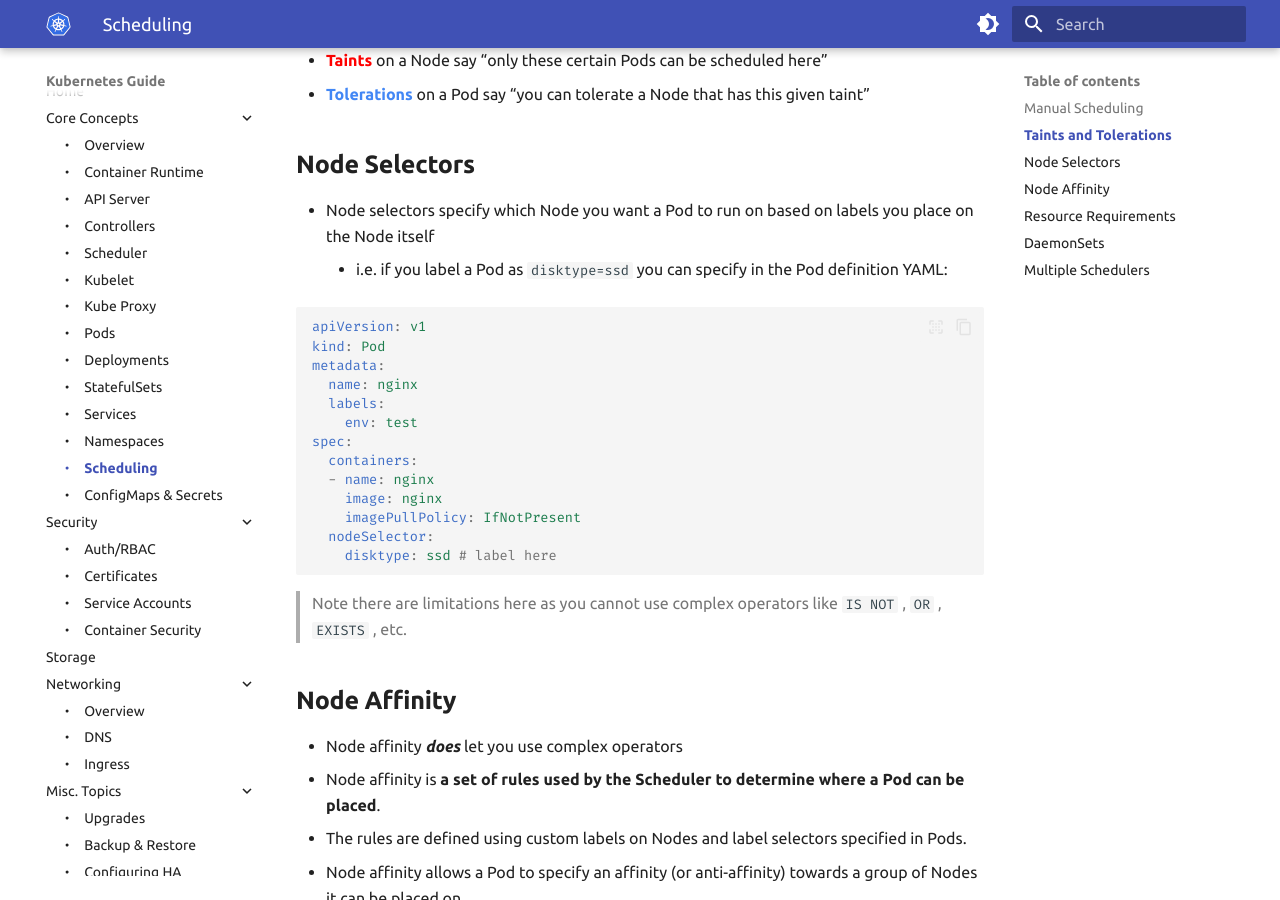
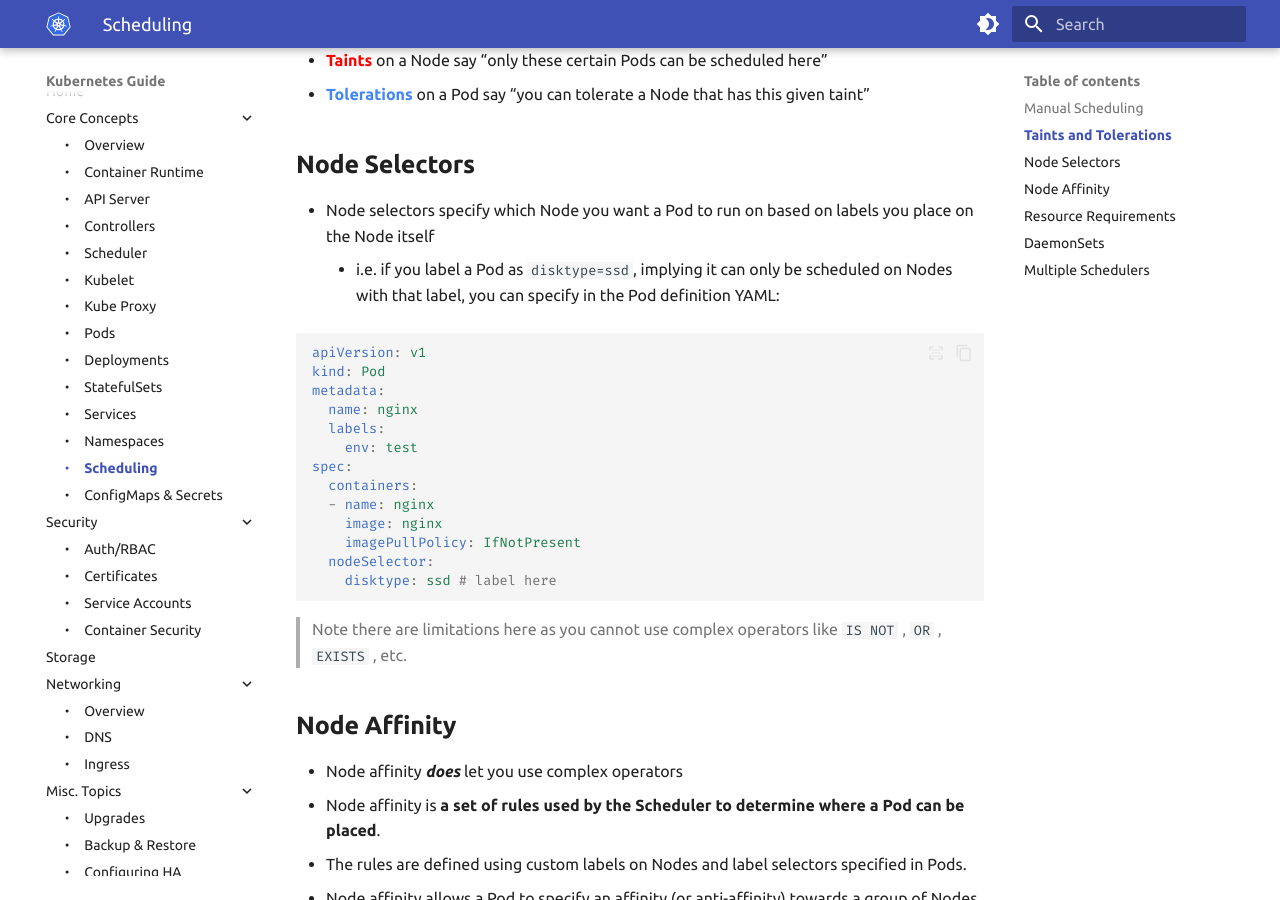
Before and after one commit to Braundo/kubernetes-guide, an MkDocs documentation site: the page built from docs/core-concepts/scheduling.md, in a window 1280 px wide and 900 px high, scrolled down 877 px. Built offline with MkDocs 1.6.1 and Material for MkDocs 9.7.7, drawn with Linux system fonts in a browser that asks for light colours.

Commit message:
added small detail in scheduling

````diff
--- a/docs/core-concepts/scheduling.md
+++ b/docs/core-concepts/scheduling.md
@@ -33,7 +33,7 @@ spec:
 ## Node Selectors
 
 * Node selectors specify which Node you want a Pod to run on based on labels you place on the Node itself
-    * i.e. if you label a Pod as `disktype=ssd` you can specify in the Pod definition YAML:
+    * i.e. if you label a Pod as `disktype=ssd`, implying it can only be scheduled on Nodes with that label, you can specify in the Pod definition YAML:
 
 ```yaml
 apiVersion: v1
````
